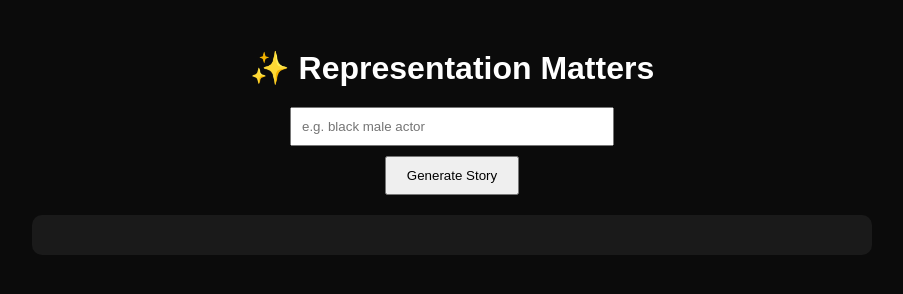
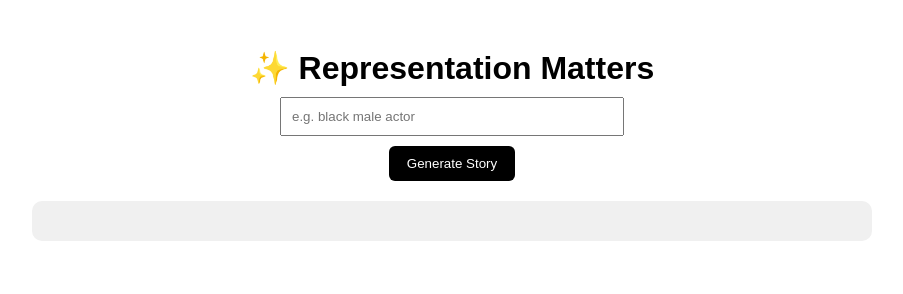
Before and after one commit to redeemedspeaks/Representation-Matters, a plain HTML site: page index.html in a window 1280 px wide. Shown: the whole page, without its empty margins (188-1091 px from the left). Drawn offline with Linux system fonts and the light colour scheme.

Commit message:
Update index.html

```diff
--- a/index.html
+++ b/index.html
@@ -8,37 +8,42 @@
   <style>
     body {
       font-family: Arial, sans-serif;
-      background: #0b0b0b;
-      color: white;
+      background: white;
+      color: black;
       text-align: center;
       padding: 20px;
     }
 
     h1 {
-      margin-bottom: 20px;
+      margin-bottom: 10px;
     }
 
     input {
       padding: 10px;
-      width: 300px;
+      width: 320px;
       max-width: 90%;
       margin-bottom: 10px;
     }
 
     button {
-      padding: 10px 20px;
+      padding: 10px 18px;
+      background: black;
+      color: white;
+      border: none;
       cursor: pointer;
-      margin-bottom: 20px;
+      border-radius: 6px;
     }
 
     pre {
+      background: #f0f0f0;
+      padding: 20px;
+      margin-top: 20px;
       text-align: left;
       white-space: pre-wrap;
-      background: #1a1a1a;
-      padding: 20px;
       border-radius: 10px;
       max-width: 800px;
-      margin: auto;
+      margin-left: auto;
+      margin-right: auto;
     }
   </style>
 </head>
```
